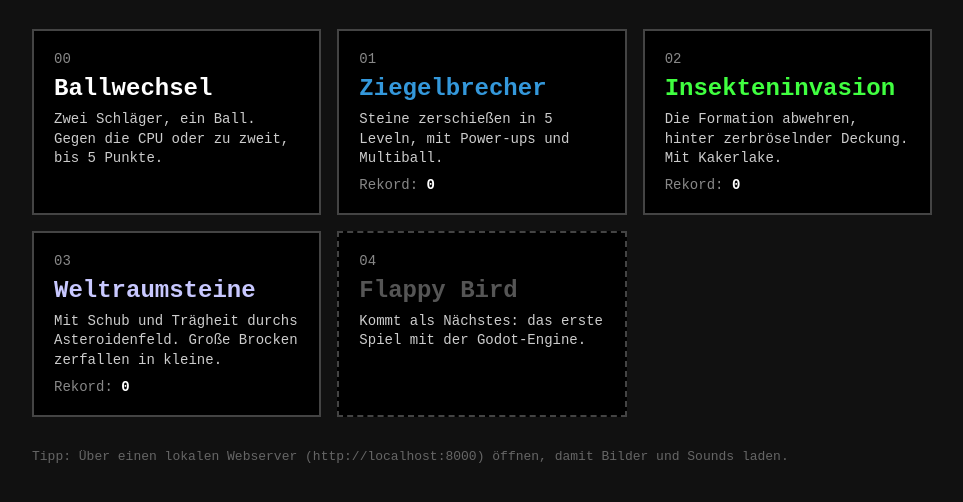
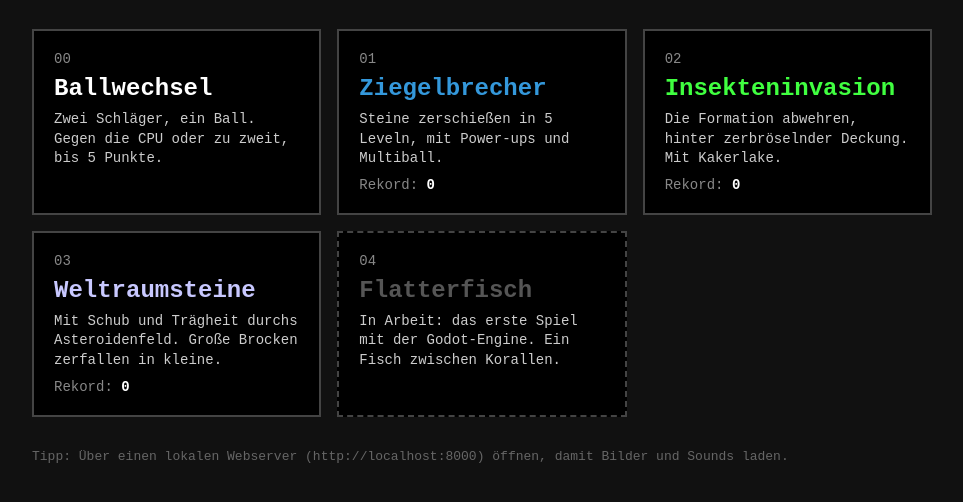
Before and after one commit to BarSieg/games, a plain HTML site: page index.html in a window 1280 px wide. Shown: the part 94-596 px from the top of the page, without its empty margins (158-1121 px from the left). Drawn offline with Linux system fonts and the light colour scheme.

Commit message:
fisch sinkt

```diff
--- a/index.html
+++ b/index.html
@@ -78,8 +78,8 @@ const GAMES = [
     desc: 'Die Formation abwehren, hinter zerbröselnder Deckung. Mit Kakerlake.' },
   { num: '03', name: 'Weltraumsteine', folder: '03-weltraumsteine', color: '#c8c8ff', highscoreKey: 'weltraumsteine-highscore',
     desc: 'Mit Schub und Trägheit durchs Asteroidenfeld. Große Brocken zerfallen in kleine.' },
-  { num: '04', name: 'Flappy Bird', folder: null, color: '#555', highscoreKey: null,
-    desc: 'Kommt als Nächstes: das erste Spiel mit der Godot-Engine.' },
+  { num: '04', name: 'Flatterfisch', folder: null, color: '#555', highscoreKey: null,
+    desc: 'In Arbeit: das erste Spiel mit der Godot-Engine. Ein Fisch zwischen Korallen.' },
 ];
 
 // localStorage kann gesperrt sein – dann eben ohne Rekord-Anzeige
```
Also changed, not shown: 04-flatterfisch/icon.svg (added), 11 other files.
